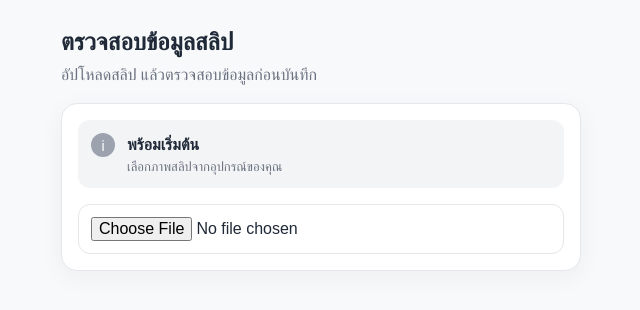
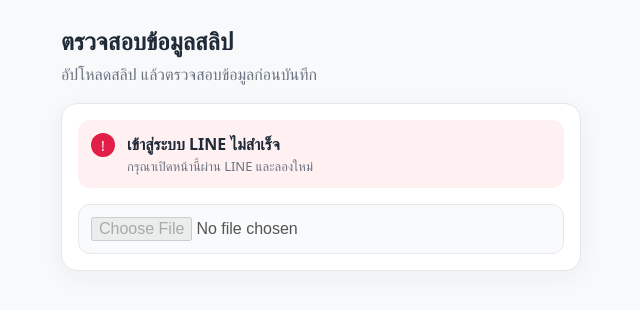
Before and after one commit to Wsangsrichan/line-ai-slip-expense-tracker, a website: page public/index.html in a window 1280 px wide. Shown: the whole page, without its empty margins (319-959 px from the left). Drawn offline with Linux system fonts and the light colour scheme.

Commit message:
fix: wait for LIFF auth before uploads

```diff
--- a/public/index.html
+++ b/public/index.html
@@ -25,7 +25,7 @@
     <h1>ตรวจสอบข้อมูลสลิป</h1><p class="intro">อัปโหลดสลิป แล้วตรวจสอบข้อมูลก่อนบันทึก</p>
     <div class="card">
       <div id="status" class="status" data-state="idle" role="status" aria-live="polite"><span id="status-icon" class="status-icon">i</span><span class="status-copy"><span id="status-title" class="status-title">พร้อมเริ่มต้น</span><span id="status-detail" class="status-detail">เลือกภาพสลิปจากอุปกรณ์ของคุณ</span></span></div>
-      <input id="file" type="file" accept="image/jpeg,image/png,image/webp" />
+      <input id="file" type="file" accept="image/jpeg,image/png,image/webp" disabled />
       <img id="preview" alt="ภาพสลิปตัวอย่าง" hidden />
       <form id="verify" hidden>
         <label for="type">ประเภท</label><select id="type"><option value="expense">รายจ่าย</option><option value="income">รายรับ</option></select>
@@ -41,16 +41,22 @@
     const $ = (id) => document.getElementById(id);
     const config = window.APP_CONFIG || {};
     let lineAccessToken; let uploadId; let uploadInFlight = false; let saveInFlight = false;
+    let authState = 'initializing';
+    let resolveAuthReady;
+    const authReady = new Promise((resolve) => { resolveAuthReady = resolve; });
     const required = ['amount', 'payee_payer', 'category', 'transaction_datetime'];
     const setStatus = (state, title, detail = '') => { $('status').dataset.state = state; $('status-icon').textContent = ({ idle: 'i', uploading: '↑', processing: '…', success: '✓', error: '!' })[state]; $('status-title').textContent = title; $('status-detail').textContent = detail; };
     const authHeaders = () => lineAccessToken ? { authorization: `Bearer ${lineAccessToken}` } : {};
+    const finishAuth = (state, token) => { authState = state; lineAccessToken = token; $('file').disabled = state !== 'ready' || uploadInFlight; resolveAuthReady(token || null); };
+    const authUnavailable = (detail) => { finishAuth('unavailable'); setStatus('error', 'เข้าสู่ระบบ LINE ไม่สำเร็จ', detail); };
+    const requireAuth = async () => { const token = await authReady; if (!token) { setStatus('error', 'ยังไม่พร้อมใช้งาน', 'กรุณาเปิดหน้านี้ผ่าน LINE และลองใหม่'); return false; } return true; };
     const syncSave = () => { $('save').disabled = saveInFlight || required.some((id) => !$(`${id}`).value.trim()); };
-    const setFormDisabled = (disabled) => { $('file').disabled = disabled; ['type', 'amount', 'payee_payer', 'category', 'transaction_datetime'].forEach((id) => $(`${id}`).disabled = disabled); };
+    const setFormDisabled = (disabled) => { $('file').disabled = disabled || authState !== 'ready'; ['type', 'amount', 'payee_payer', 'category', 'transaction_datetime'].forEach((id) => $(`${id}`).disabled = disabled); };
     const readPayload = async (response) => { try { return await response.json(); } catch { return {}; } };
-    (async () => { if (!config.liffId || config.liffId.startsWith('replace-') || !window.liff) return; try { await window.liff.init({ liffId: config.liffId }); if (!window.liff.isLoggedIn()) { window.liff.login(); return; } lineAccessToken = window.liff.getAccessToken(); if (!lineAccessToken) throw new Error('ไม่พบ LINE access token'); } catch { setStatus('error', 'เข้าสู่ระบบ LINE ไม่สำเร็จ', 'กรุณาลองเปิดหน้านี้ใหม่'); } })();
+    (async () => { setStatus('idle', 'กำลังเตรียมการเข้าสู่ระบบ LINE', 'กรุณารอสักครู่…'); if (!config.liffId || config.liffId.startsWith('replace-') || !window.liff) return authUnavailable('กรุณาเปิดหน้านี้ผ่าน LINE และลองใหม่'); try { await window.liff.init({ liffId: config.liffId }); if (!window.liff.isLoggedIn()) { finishAuth('login-required'); setStatus('error', 'กรุณาเข้าสู่ระบบ LINE', 'กำลังเปิดหน้าเข้าสู่ระบบ…'); window.liff.login(); return; } const token = window.liff.getAccessToken(); if (!token) return authUnavailable('ไม่พบ LINE access token กรุณาเปิดหน้านี้ใหม่'); finishAuth('ready', token); setStatus('idle', 'พร้อมเริ่มต้น', 'เลือกภาพสลิปจากอุปกรณ์ของคุณ'); } catch { authUnavailable('กรุณาเปิดหน้านี้ผ่าน LINE และลองใหม่'); } })();
     required.forEach((id) => $(`${id}`).addEventListener('input', syncSave));
-    $('file').addEventListener('change', async (event) => { const file = event.target.files[0]; if (!file || uploadInFlight) return; uploadInFlight = true; setFormDisabled(true); setStatus('uploading', 'กำลังอัปโหลดภาพสลิป', 'กรุณารอสักครู่…'); const body = new FormData(); body.append('slip', file); try { const response = await fetch('/api/slips/extract', { method: 'POST', headers: authHeaders(), body }); const payload = await readPayload(response); if (!response.ok) throw new Error(payload.error || 'API ตอบกลับไม่สำเร็จ'); setStatus('processing', 'กำลังอ่านข้อมูลด้วย AI', 'กำลังเตรียมข้อมูลสำหรับตรวจสอบ'); uploadId = payload.upload_id; const data = payload.data; $('preview').src = URL.createObjectURL(file); $('preview').hidden = false; $('type').value = data.type; $('amount').value = data.amount; $('payee_payer').value = data.payee_payer; $('category').value = data.category; $('transaction_datetime').value = data.transaction_datetime.slice(0, 16); $('verify').hidden = false; setStatus('success', 'อ่านสลิปสำเร็จ', 'กรุณาตรวจสอบและแก้ไขข้อมูลก่อนบันทึก'); } catch (error) { uploadId = undefined; setStatus('error', 'อัปโหลดไม่สำเร็จ', error instanceof TypeError ? 'เกิดปัญหาเครือข่าย กรุณาตรวจสอบการเชื่อมต่อ' : error.message); } finally { uploadInFlight = false; setFormDisabled(false); syncSave(); } });
-    $('verify').addEventListener('submit', async (event) => { event.preventDefault(); if (saveInFlight) return; syncSave(); if ($('save').disabled || !uploadId) return setStatus('error', 'ข้อมูลยังไม่พร้อมบันทึก', 'กรุณาอัปโหลดสลิปและกรอกข้อมูลสำคัญให้ครบ'); saveInFlight = true; $('save').textContent = 'กำลังบันทึก…'; setFormDisabled(true); syncSave(); try { const response = await fetch('/api/transactions', { method: 'POST', headers: { ...authHeaders(), 'content-type': 'application/json' }, body: JSON.stringify({ upload_id: uploadId, type: $('type').value, amount: Number($('amount').value), payee_payer: $('payee_payer').value, category: $('category').value, transaction_datetime: new Date($('transaction_datetime').value).toISOString() }) }); const payload = await readPayload(response); if (!response.ok) throw new Error(payload.errors?.map((e) => e.message).join(', ') || payload.error || 'API ตอบกลับไม่สำเร็จ'); setStatus('success', 'บันทึกข้อมูลสำเร็จ', 'รายการนี้ถูกบันทึกเรียบร้อยแล้ว'); $('verify').hidden = true; $('new-slip').classList.remove('visually-hidden'); } catch (error) { setStatus('error', 'บันทึกไม่สำเร็จ', error instanceof TypeError ? 'เกิดปัญหาเครือข่าย กรุณาลองใหม่' : error.message); } finally { saveInFlight = false; $('save').textContent = 'บันทึกข้อมูล'; setFormDisabled(false); syncSave(); } });
+    $('file').addEventListener('change', async (event) => { const file = event.target.files[0]; if (!file || uploadInFlight || !(await requireAuth())) return; uploadInFlight = true; setFormDisabled(true); setStatus('uploading', 'กำลังอัปโหลดภาพสลิป', 'กรุณารอสักครู่…'); const body = new FormData(); body.append('slip', file); try { const response = await fetch('/api/slips/extract', { method: 'POST', headers: authHeaders(), body }); const payload = await readPayload(response); if (!response.ok) throw new Error(payload.error || 'API ตอบกลับไม่สำเร็จ'); setStatus('processing', 'กำลังอ่านข้อมูลด้วย AI', 'กำลังเตรียมข้อมูลสำหรับตรวจสอบ'); uploadId = payload.upload_id; const data = payload.data; $('preview').src = URL.createObjectURL(file); $('preview').hidden = false; $('type').value = data.type; $('amount').value = data.amount; $('payee_payer').value = data.payee_payer; $('category').value = data.category; $('transaction_datetime').value = data.transaction_datetime.slice(0, 16); $('verify').hidden = false; setStatus('success', 'อ่านสลิปสำเร็จ', 'กรุณาตรวจสอบและแก้ไขข้อมูลก่อนบันทึก'); } catch (error) { uploadId = undefined; setStatus('error', 'อัปโหลดไม่สำเร็จ', error instanceof TypeError ? 'เกิดปัญหาเครือข่าย กรุณาตรวจสอบการเชื่อมต่อ' : error.message); } finally { uploadInFlight = false; setFormDisabled(false); syncSave(); } });
+    $('verify').addEventListener('submit', async (event) => { event.preventDefault(); if (saveInFlight || !(await requireAuth())) return; syncSave(); if ($('save').disabled || !uploadId) return setStatus('error', 'ข้อมูลยังไม่พร้อมบันทึก', 'กรุณาอัปโหลดสลิปและกรอกข้อมูลสำคัญให้ครบ'); saveInFlight = true; $('save').textContent = 'กำลังบันทึก…'; setFormDisabled(true); syncSave(); try { const response = await fetch('/api/transactions', { method: 'POST', headers: { ...authHeaders(), 'content-type': 'application/json' }, body: JSON.stringify({ upload_id: uploadId, type: $('type').value, amount: Number($('amount').value), payee_payer: $('payee_payer').value, category: $('category').value, transaction_datetime: new Date($('transaction_datetime').value).toISOString() }) }); const payload = await readPayload(response); if (!response.ok) throw new Error(payload.errors?.map((e) => e.message).join(', ') || payload.error || 'API ตอบกลับไม่สำเร็จ'); setStatus('success', 'บันทึกข้อมูลสำเร็จ', 'รายการนี้ถูกบันทึกเรียบร้อยแล้ว'); $('verify').hidden = true; $('new-slip').classList.remove('visually-hidden'); } catch (error) { setStatus('error', 'บันทึกไม่สำเร็จ', error instanceof TypeError ? 'เกิดปัญหาเครือข่าย กรุณาลองใหม่' : error.message); } finally { saveInFlight = false; $('save').textContent = 'บันทึกข้อมูล'; setFormDisabled(false); syncSave(); } });
     $('new-slip').addEventListener('click', () => { uploadId = undefined; $('file').value = ''; $('preview').hidden = true; $('verify').hidden = true; $('new-slip').classList.add('visually-hidden'); setStatus('idle', 'พร้อมเริ่มต้น', 'เลือกภาพสลิปจากอุปกรณ์ของคุณ'); syncSave(); });
   </script></body>
 </html>
```
Also changed, not shown: tests/public-upload-status.test.ts (+14 -0 lines).
